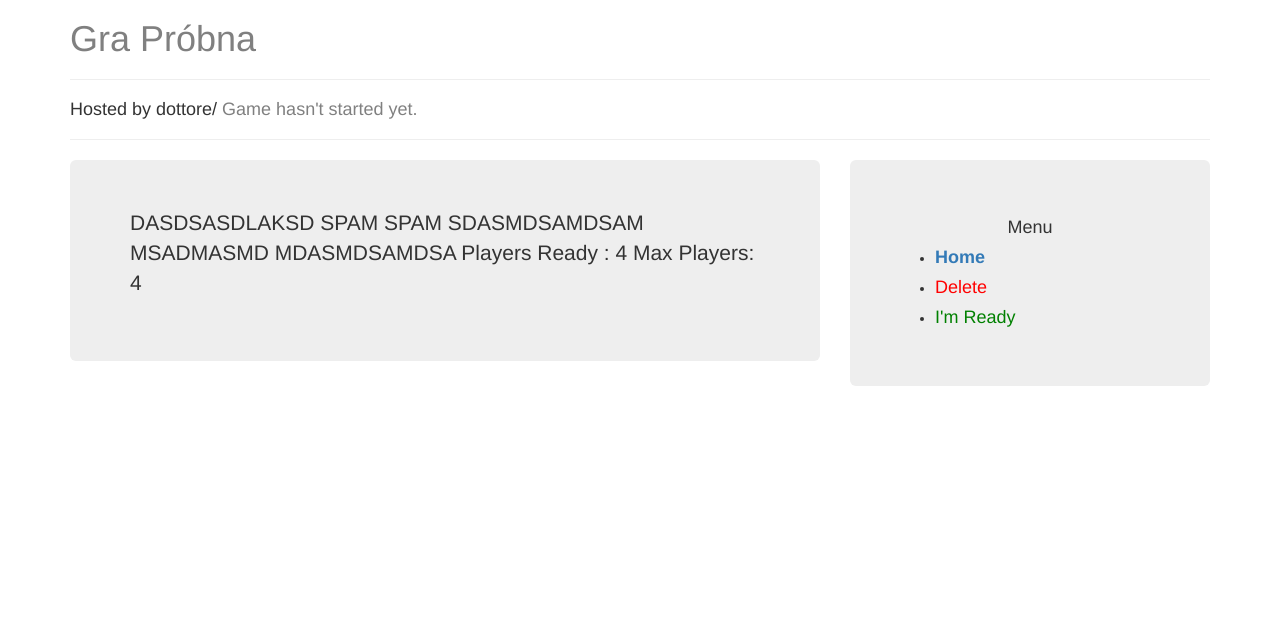
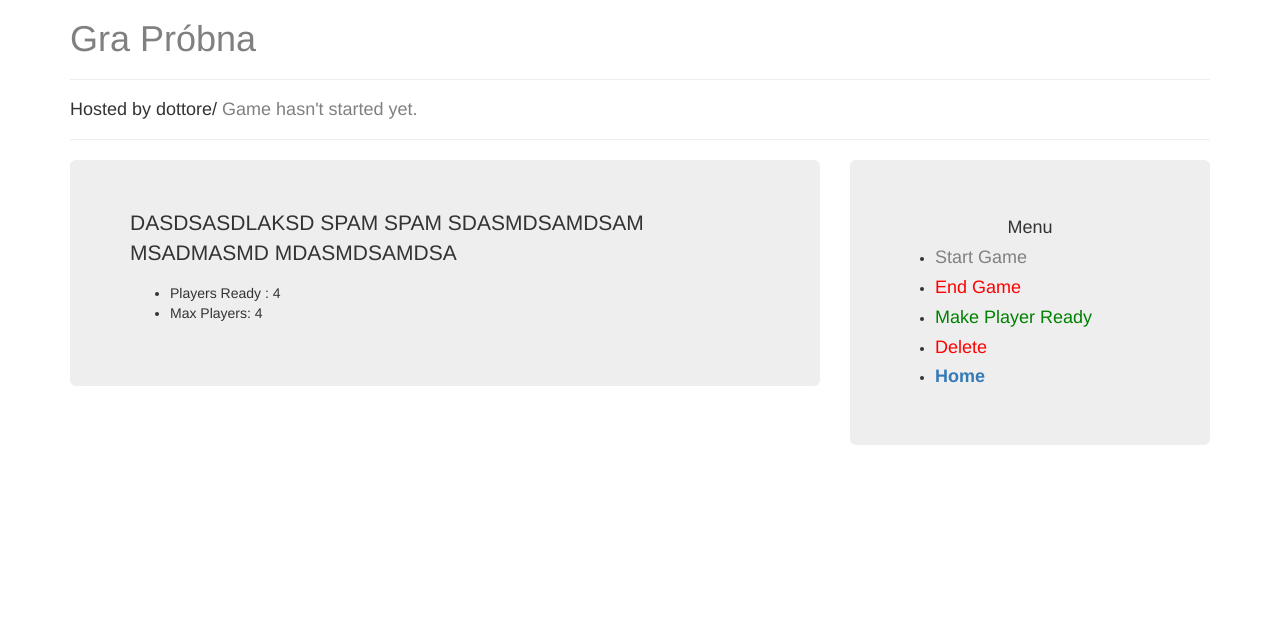
Before and after one commit to devvile/Minipoly, a Django app: page /game/7 in a window 1280 px wide. Shown: the part 51-678 px from the top of the page. Run offline with Django 3.2, Linux system fonts and the light colour scheme; a user stored in the database is signed in; data comes from the database, SQL or seed files in the repository; both versions use the stored data as it was after the commit; some libraries are stand-ins or nearby versions.

Commit message:
backup przed powiadomieniamia

```diff
--- a/Nova_gra/Nova_gra/views.py
+++ b/Nova_gra/Nova_gra/views.py
@@ -1,5 +1,5 @@
 from django.shortcuts import render, redirect
-
+from game.models import Notification
 
 def welcome(request):
     if request.user.is_authenticated:
--- a/Nova_gra/game/models.py
+++ b/Nova_gra/game/models.py
@@ -10,3 +10,10 @@ class Game(models.Model):
 
     def __str__(self):
         return self.name
+
+class Notification(models.Model):
+    name = models.CharField(max_length=150)
+    note = models.TextField()
+
+    def __str__(self):
+        return self.name
--- a/Nova_gra/game/urls.py
+++ b/Nova_gra/game/urls.py
@@ -1,10 +1,13 @@
 
 from django.urls import path
-from .views import detail, new, delete_room, ready
+from .views import detail, new, delete_room, ready, game_start, game_end, game_join
 
 urlpatterns = [
     path('<int:id>', detail, name = 'detail'),
+    path('<int:id>/join', game_join, name = 'game_join'),
     path('new', new, name='new_room'),
     path('delete/<int:id>',delete_room, name='delete_gam'),
-    path('ready/<int:id>', ready, name ='player_ready')
+    path('ready/<int:id>', ready, name ='player_ready'),
+    path('start/<int:id>', game_start, name = 'game_start'),
+    path('end/<int:id>', game_end, name = 'game_end'),
 ]
--- a/Nova_gra/game/views.py
+++ b/Nova_gra/game/views.py
@@ -3,11 +3,20 @@ from .models import Game
 from .forms import CreateGame
 from django.contrib.auth.decorators import login_required
 
+
+#bug
 @login_required
 def detail(request, id):
     game = Game.objects.get(pk=id)
     return render( request, 'game/detail.html', {'game' : game})
 
+@login_required
+def game_join(request, id):
+    game = Game.objects.get(pk=id)
+    if game.players_ready == game.max_players:
+        return redirect('home')
+    else:
+        return redirect('detail', game.id)
 
 @login_required
 def new(request):
@@ -23,14 +32,14 @@ def new(request):
 def delete_room(request, id):
     game = Game.objects.get(id=id)
     usr = request.user
-    if usr == game.host:
+    if usr == game.host and game.players_ready == 0:
         if not game.is_played:
             game.delete()
             return redirect("home")
         else:
-            return redirect("home")
+            return redirect('detail', id=game.id)
     else:
-        return redirect("home")
+        return redirect('detail', id=game.id)
 
 @login_required
 def ready(request, id):
@@ -40,8 +49,35 @@ def ready(request, id):
         if not game.is_played:
             game.players_ready += 1
             game.save()
-            return redirect("home")
+            return redirect('detail',id = game.id)
         else:
-            return redirect("home")
+            return redirect('detail',id = game.id)
     else:
-        return redirect("home")
+        return redirect('detail',id = game.id)
+
+@login_required
+def game_start(request, id):
+    game = Game.objects.get(id=id)
+    w_pokoju = game.players_ready
+    usr = request.user
+    if w_pokoju > 1 and game.host == usr:
+        if not game.is_played:
+            game.is_played = True
+            game.save()
+            return redirect('detail',id = game.id)
+        else:
+            return redirect('detail',id = game.id)
+    else:
+        return redirect('detail',id = game.id)
+
+@login_required
+def game_end(request, id):
+    game = Game.objects.get(id=id)
+    w_pokoju = game.players_ready
+    if game.is_played:
+        game.is_played = False
+        game.players_ready = 0
+        game.save()
+        return redirect('detail',id = game.id)
+    else:
+        return redirect('detail',id = game.id)
--- a/Nova_gra/player/views.py
+++ b/Nova_gra/player/views.py
@@ -8,4 +8,4 @@ def home(request):
     usr = request.user.username
     games = Game.objects.all()
     form = CreateGame
-    return render(request,'player/home.html', {'usr': usr, 'games': games, 'form' : form})
+    return render(request,'player/home.html', {'usr': usr, 'games': games, 'form' : form, })
--- a/Nova_gra/templates/game/detail.html
+++ b/Nova_gra/templates/game/detail.html
@@ -20,8 +20,10 @@ Welcome to Mini Game!
     <div class = 'jumbotron'>
     <p>
         DASDSASDLAKSD SPAM SPAM SDASMDSAMDSAM  MSADMASMD MDASMDSAMDSA
-        Players Ready : {{game.players_ready}}
-        Max Players: {{game.max_players}}
+        <ul>
+        <li>Players Ready : {{game.players_ready}}</li>
+        <li>Max Players: {{game.max_players}}</li>
+    </ul>
     </p>
     </div>
     </div>
@@ -29,9 +31,11 @@ Welcome to Mini Game!
     <div class = 'jumbotron'>
         <div class = 'row'><h4 style="text-align:center">Menu</h4>
         <ul>
+            <li><h4><a href ="{% url 'game_start' game.id%}"><span style ="color:gray; text-align:center;">Start Game</span></a></h4></li>
+            <li><h4><a href ="{% url 'game_end' game.id%}"><span style ="color:red; text-align:center;">End Game</span></a></h4></li>
+            <li><h4><a href ="{% url 'player_ready' game.id%}"><span style ="color:green; text-align:center;">Make Player Ready</span></a></h4></li>
+            <li><h4><a href ="{% url 'delete_gam' game.id%}"><span style ="color:red; text-align:center;">Delete</span></a></h4></li>
             <li><h4><a href ="{% url 'home' %}"><strong>Home</strong></a></h4></li>
-            <li><h4><a href ="{% url 'delete_gam' game.id%}"><span style ="color:red; text-align:center;">Delete</span></a></h4></li>
-            <li><h4><a href ="{% url 'player_ready' game.id%}"><span style ="color:green; text-align:center;">I'm Ready</span></a></h4></li>
         </ul>
     </div>
         </div>
--- a/Nova_gra/templates/player/home.html
+++ b/Nova_gra/templates/player/home.html
@@ -16,7 +16,7 @@ Home Page
           <h3>List of games: </h3>
     {% for g in games %}
 
-        <li><a href="{% url 'detail' g.id %}">{{g.name}}</a> </li>
+        <li><a href="{% url 'game_join' g.id %}">{{g.name}}</a> </li>
 
     {% endfor %}
     </ul>
@@ -31,6 +31,7 @@ Home Page
 {{form}}
     <button type = 'submit' name="create" value = 'ok'>Create Room</button>
 </form>
+{{message}}
       </div></div>
 </div>
 {% endblock %}
```
Also changed, not shown: Nova_gra/game/admin.py (+10 -2 lines), Nova_gra/db.sqlite3, Nova_gra/game/migrations/0004_notification.py (added).
